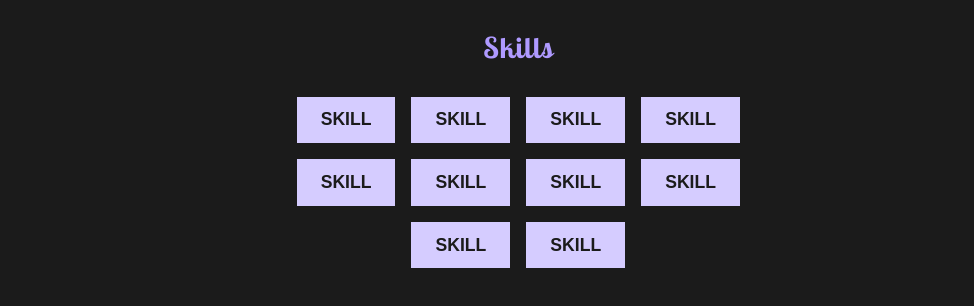
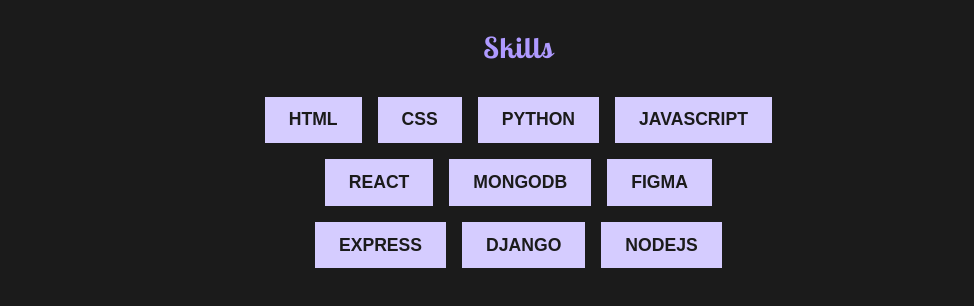
Before and after one commit to Brandon-Bennington/FSDI-116-portfolio-48, a plain HTML site: page index.html in a window 1280 px wide. Shown: the part 266-572 px from the top of the page, 306-1280 px from the left. Drawn offline with Linux system fonts and the light colour scheme.

Commit message:
Final Report 116

```diff
--- a/index.html
+++ b/index.html
@@ -67,16 +67,16 @@
                 <h2>Skills</h2>
 
                 <div class="skills-list center-row">
-                    <label class="text-label">Skill</label>
-                    <label class="text-label">Skill</label>
-                    <label class="text-label">Skill</label>
-                    <label class="text-label">Skill</label>
-                    <label class="text-label">Skill</label>
-                    <label class="text-label">Skill</label>
-                    <label class="text-label">Skill</label>
-                    <label class="text-label">Skill</label>
-                    <label class="text-label">Skill</label>
-                    <label class="text-label">Skill</label>
+                    <label class="text-label">HTML</label>
+                    <label class="text-label">CSS</label>
+                    <label class="text-label">Python</label>
+                    <label class="text-label">JavaScript</label>
+                    <label class="text-label">React</label>
+                    <label class="text-label">MongoDB</label>
+                    <label class="text-label">Figma</label>
+                    <label class="text-label">Express</label>
+                    <label class="text-label">Django</label>
+                    <label class="text-label">NodeJS</label>
                 </div>
 
             </div>
```
